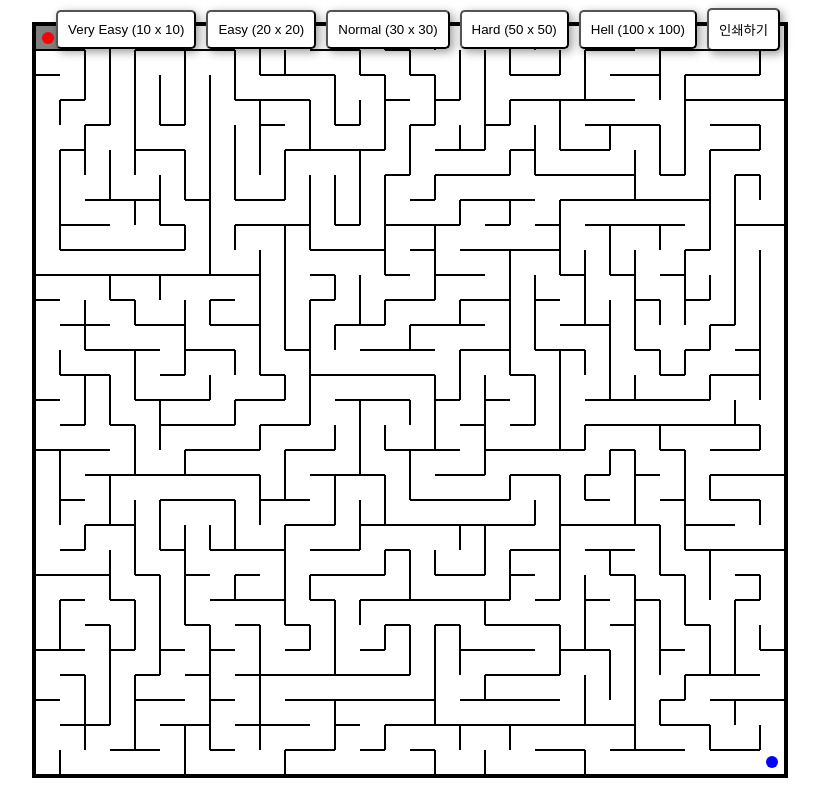
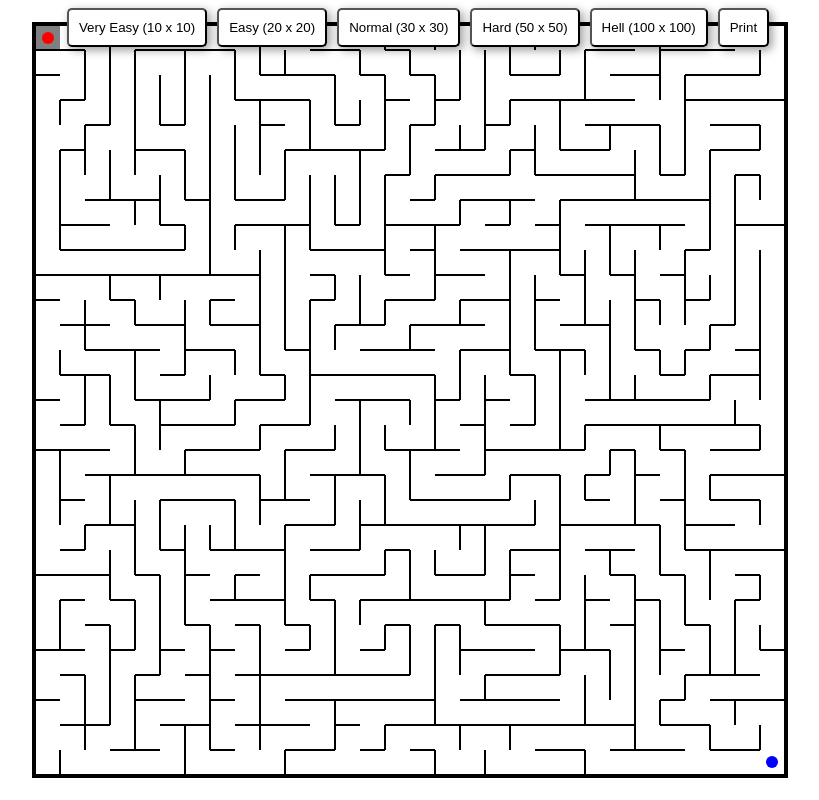
Before and after one commit to vx-clutch/game, a plain HTML site: page html/maze.html in a window 1280 px wide. Shown: the whole page, without its empty margins (230-1049 px from the left). Drawn offline with Linux system fonts and the light colour scheme.

Commit message:
Update maze.html

```diff
--- a/html/maze.html
+++ b/html/maze.html
@@ -94,7 +94,7 @@
     <button onclick="generateMaze(30)">Normal (30 x 30)</button>
     <button onclick="generateMaze(50)">Hard (50 x 50)</button>
     <button onclick="generateMaze(100)">Hell (100 x 100)</button>
-    <button onclick="print()">인쇄하기</button>
+    <button onclick="print()">Print</button>
   </div>
   <script>
     const range = (n) => Array.from({ length: n }).map((_, i) => i);
```
